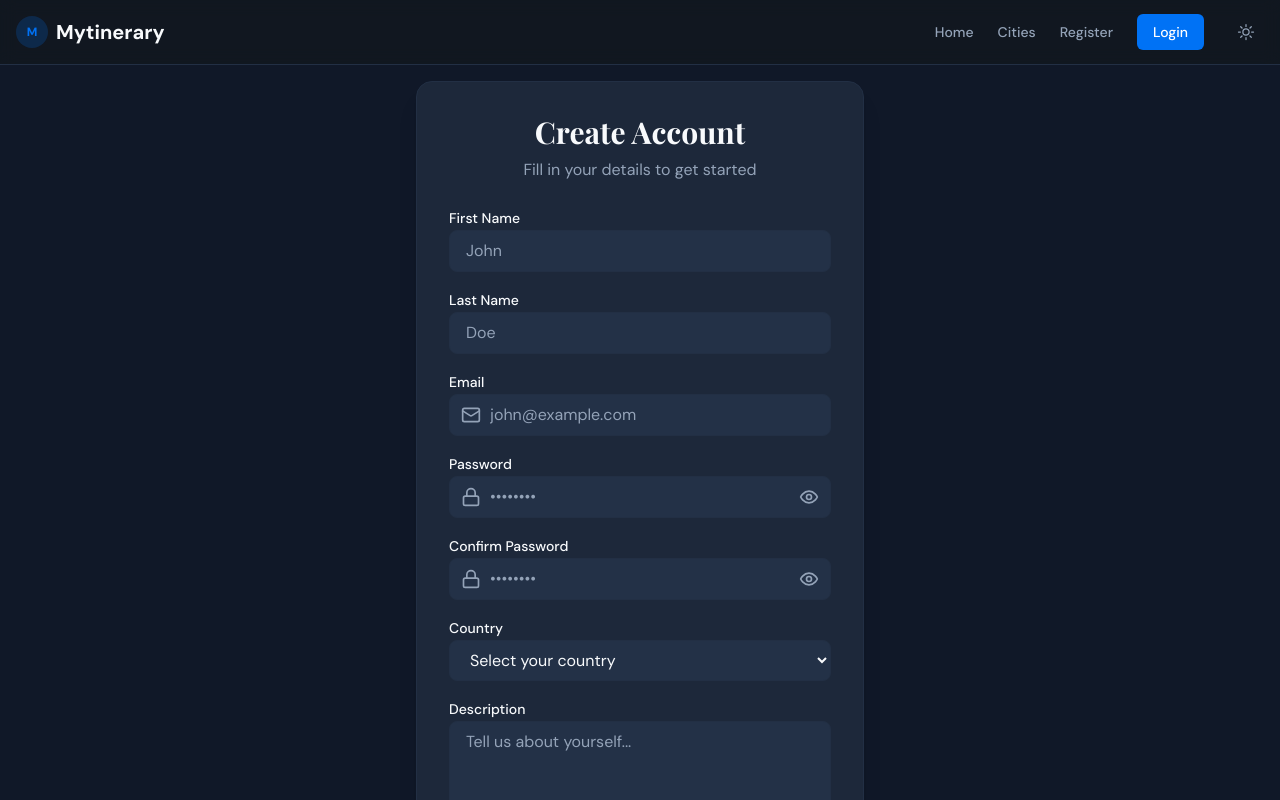
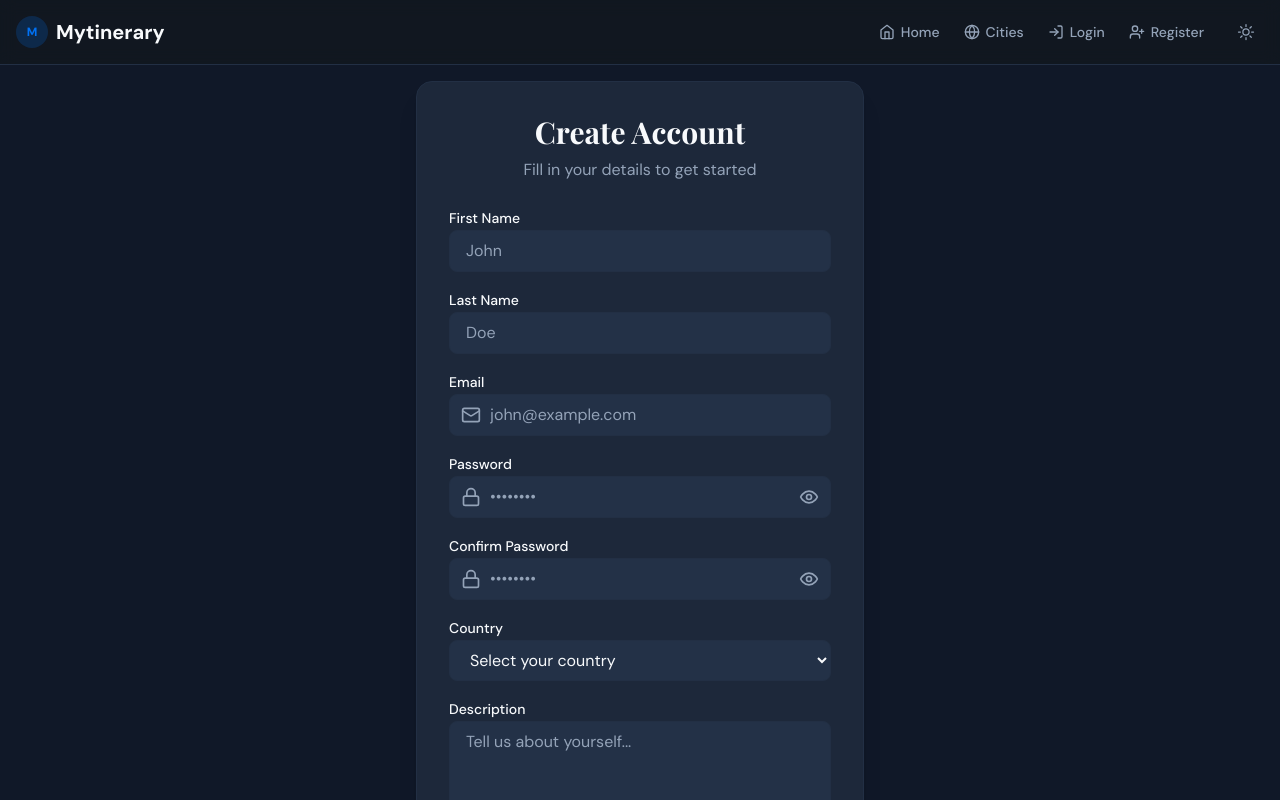
Before and after one commit to NicolasCirulli/mytinerary, a React (Vite) app: page /auth/register in a window 1280 px wide. Shown: the top 800 px of the page. Built offline with nearby package versions, Linux system fonts and the light colour scheme; a web font is replaced by a local one.

Commit message:
feat: navegación condicional en Header según sesión del usuario

```diff
--- a/src/shared/components/Header.tsx
+++ b/src/shared/components/Header.tsx
@@ -1,22 +1,59 @@
-import { useState, useRef, useEffect } from 'react';
-import { createPortal } from 'react-dom';
-import { Link } from 'react-router';
-import { MenuIcon } from '@shared/icons/MenuIcon';
-import { CloseIcon } from '@shared/icons/CloseIcon';
-import { SunIcon } from '@shared/icons/SunIcon';
-import { MoonIcon } from '@shared/icons/MoonIcon';
-import { useTheme } from '@shared/context/useTheme';
+import { useState, useRef, useEffect } from "react";
+import { createPortal } from "react-dom";
+import { Link, useNavigate } from "react-router";
+import { MenuIcon } from "@shared/icons/MenuIcon";
+import { CloseIcon } from "@shared/icons/CloseIcon";
+import { SunIcon } from "@shared/icons/SunIcon";
+import { MoonIcon } from "@shared/icons/MoonIcon";
+import {
+  HomeIcon,
+  GlobeIcon,
+  UserIcon,
+  LogInIcon,
+  UserPlusIcon,
+  LogOutIcon,
+} from "@shared/icons/NavIcons";
+import { useTheme } from "@shared/context/useTheme";
+import { useAuthStore } from "@features/auth/store/auth.store";
 
 export const Header = () => {
   const [isMenuOpen, setIsMenuOpen] = useState(false);
+  const [isProfileMenuOpen, setIsProfileMenuOpen] = useState(false);
   const { theme, setTheme } = useTheme();
+  const navigate = useNavigate();
 
   const toggleButtonRef = useRef<HTMLButtonElement>(null);
   const drawerRef = useRef<HTMLDivElement>(null);
+  const profileMenuRef = useRef<HTMLDivElement>(null);
 
   const toggleMenu = () => setIsMenuOpen(!isMenuOpen);
   const closeMenu = () => setIsMenuOpen(false);
-  const toggleTheme = () => setTheme(theme === 'light' ? 'dark' : 'light');
+  const toggleTheme = () => setTheme(theme === "light" ? "dark" : "light");
+
+  const user = useAuthStore((state) => state.user);
+  const isAuthenticated = useAuthStore((state) => state.isAuthenticated);
+  const logout = useAuthStore((state) => state.logout);
+
+  const handleLogout = () => {
+    logout();
+    setIsProfileMenuOpen(false);
+    navigate("/auth/login");
+  };
+
+  // Close profile dropdown when clicking outside
+  useEffect(() => {
+    const handleClickOutside = (event: MouseEvent) => {
+      if (
+        profileMenuRef.current &&
+        !profileMenuRef.current.contains(event.target as Node)
+      ) {
+        setIsProfileMenuOpen(false);
+      }
+    };
+
+    document.addEventListener("mousedown", handleClickOutside);
+    return () => document.removeEventListener("mousedown", handleClickOutside);
+  }, []);
 
   // Focus trap for mobile drawer (WCAG 2.1.2)
   useEffect(() => {
@@ -25,8 +62,10 @@ export const Header = () => {
     const drawer = drawerRef.current;
     if (!drawer) return;
 
-    const focusableSelector = 'a, button, input, [tabindex]:not([tabindex="-1"])';
-    const focusableElements = drawer.querySelectorAll<HTMLElement>(focusableSelector);
+    const focusableSelector =
+      'a, button, input, [tabindex]:not([tabindex="-1"])';
+    const focusableElements =
+      drawer.querySelectorAll<HTMLElement>(focusableSelector);
     const firstFocusable = focusableElements[0];
     const lastFocusable = focusableElements[focusableElements.length - 1];
 
@@ -35,12 +74,12 @@ export const Header = () => {
     firstFocusable?.focus();
 
     const handleKeyDown = (e: KeyboardEvent) => {
-      if (e.key === 'Escape') {
+      if (e.key === "Escape") {
         setIsMenuOpen(false);
         return;
       }
 
-      if (e.key === 'Tab') {
+      if (e.key === "Tab") {
         if (e.shiftKey) {
           // Shift+Tab: if focus is on first element, go to last
           if (document.activeElement === firstFocusable) {
@@ -57,19 +96,25 @@ export const Header = () => {
       }
     };
 
-    document.addEventListener('keydown', handleKeyDown);
+    document.addEventListener("keydown", handleKeyDown);
 
     return () => {
-      document.removeEventListener('keydown', handleKeyDown);
+      document.removeEventListener("keydown", handleKeyDown);
       // Restore focus to toggle button when drawer closes
       previousFocus?.focus();
     };
   }, [isMenuOpen]);
 
   const navLinks = [
-    { name: 'Home', path: '/' },
-    { name: 'Cities', path: '/cities' },
-    { name: 'Register', path: '/register' },
+    { name: "Home", path: "/", icon: HomeIcon },
+    { name: "Cities", path: "/cities", icon: GlobeIcon },
+  ];
+
+  const authLinks = isAuthenticated
+    ? [{ name: "Profile", path: "/profile", icon: UserIcon }]
+    : [
+        { name: "Login", path: "/auth/login", icon: LogInIcon },
+        { name: "Register", path: "/auth/register", icon: UserPlusIcon },
       ];
 
   return (
@@ -81,7 +126,11 @@ export const Header = () => {
             {/* Placeholder for Logo */}
             <span className="text-xs font-bold text-primary">M</span>
           </div>
-          <Link to="/" className="text-xl font-bold text-foreground" onClick={closeMenu}>
+          <Link
+            to="/"
+            className="text-xl font-bold text-foreground"
+            onClick={closeMenu}
+          >
             Mytinerary
           </Link>
         </div>
@@ -92,18 +141,24 @@ export const Header = () => {
             <Link
               key={link.name}
               to={link.path}
-              className="text-sm font-medium text-muted-foreground transition-colors hover:text-primary"
+              className="flex items-center gap-1.5 text-sm font-medium text-muted-foreground transition-colors hover:text-primary"
             >
+              <link.icon className="h-4 w-4" />
               {link.name}
             </Link>
           ))}
-          {/* Login Link (Desktop) */}
+
+          {!isAuthenticated &&
+            authLinks.map((link) => (
               <Link
-              to="/login"
-              className="rounded-md bg-primary px-4 py-2 text-sm font-medium text-primary-foreground transition-colors hover:bg-primary/90"
+                key={link.name}
+                to={link.path}
+                className="flex items-center gap-1.5 text-sm font-medium text-muted-foreground transition-colors hover:text-primary"
               >
-              Login
+                <link.icon className="h-4 w-4" />
+                {link.name}
               </Link>
+            ))}
 
           {/* Theme Toggle (Desktop) */}
           <button
@@ -111,8 +166,62 @@ export const Header = () => {
             className="p-2 text-muted-foreground hover:text-foreground rounded-md hover:bg-muted transition-colors"
             aria-label="Toggle theme"
           >
-              {theme === 'dark' ? <SunIcon className="h-5 w-5" /> : <MoonIcon className="h-5 w-5" />}
+            {theme === "dark" ? (
+              <SunIcon className="h-5 w-5" />
+            ) : (
+              <MoonIcon className="h-5 w-5" />
+            )}
           </button>
+
+          {/* User Profile Dropdown (Desktop) */}
+          {isAuthenticated && user && (
+            <div className="relative" ref={profileMenuRef}>
+              <button
+                onClick={() => setIsProfileMenuOpen(!isProfileMenuOpen)}
+                className="flex items-center gap-2 focus:outline-none rounded-full ring-offset-background focus:ring-2 focus:ring-ring focus:ring-offset-2"
+                aria-expanded={isProfileMenuOpen}
+                aria-haspopup="true"
+              >
+                <img
+                  src={user.image || "/no-image-stock.png"}
+                  alt={`${user.first_name}'s profile`}
+                  className="h-8 w-8 rounded-full object-cover border border-border"
+                />
+              </button>
+
+              {isProfileMenuOpen && (
+                <div className="absolute right-0 mt-2 w-48 rounded-md shadow-lg bg-card ring-1 ring-black ring-opacity-5 border border-border divide-y divide-border">
+                  <div className="px-4 py-3">
+                    <p className="text-sm text-foreground font-medium truncate">
+                      {user.first_name} {user.last_name}
+                    </p>
+                    <p className="text-xs text-muted-foreground truncate">
+                      {user.email}
+                    </p>
+                  </div>
+                  <div className="py-1">
+                    <Link
+                      to="/profile"
+                      className="flex items-center gap-2 px-4 py-2 text-sm text-foreground hover:bg-muted"
+                      onClick={() => setIsProfileMenuOpen(false)}
+                    >
+                      <UserIcon className="h-4 w-4" />
+                      Profile
+                    </Link>
+                  </div>
+                  <div className="py-1">
+                    <button
+                      onClick={handleLogout}
+                      className="flex items-center gap-2 w-full text-left px-4 py-2 text-sm font-medium border border-transparent hover:border-red-200 text-red-600 hover:bg-red-50 dark:hover:border-red-900/50 dark:text-red-400 dark:hover:bg-red-950/50 transition-colors"
+                    >
+                      <LogOutIcon className="h-4 w-4" />
+                      Logout
+                    </button>
+                  </div>
+                </div>
+              )}
+            </div>
+          )}
         </nav>
 
         <div className="flex items-center gap-2 md:hidden">
@@ -122,18 +231,42 @@ export const Header = () => {
             className="p-2 text-muted-foreground hover:text-foreground rounded-md hover:bg-muted transition-colors"
             aria-label="Toggle theme"
           >
-              {theme === 'dark' ? <SunIcon className="h-5 w-5" /> : <MoonIcon className="h-5 w-5" />}
+            {theme === "dark" ? (
+              <SunIcon className="h-5 w-5" />
+            ) : (
+              <MoonIcon className="h-5 w-5" />
+            )}
           </button>
 
-          {/* Mobile Menu Button */}
+          {/* User Image Button (Mobile - Opens Menu) */}
+          {isAuthenticated && user && (
+            <button
+              onClick={toggleMenu}
+              className="focus:outline-none rounded-full ring-offset-background focus:ring-2 focus:ring-ring focus:ring-offset-2 ml-2"
+            >
+              <img
+                src={user.image || "/no-image-stock.png"}
+                alt={`${user.first_name}'s profile`}
+                className="h-8 w-8 rounded-full object-cover border border-border"
+              />
+            </button>
+          )}
+
+          {/* Mobile Menu Button (Hamburger) */}
+          {(!isAuthenticated || !user) && (
             <button
               ref={toggleButtonRef}
               className="p-2 text-foreground hover:bg-muted rounded-md"
               onClick={toggleMenu}
               aria-label="Toggle menu"
             >
-            {isMenuOpen ? <CloseIcon className="h-6 w-6" /> : <MenuIcon className="h-6 w-6" />}
+              {isMenuOpen ? (
+                <CloseIcon className="h-6 w-6" />
+              ) : (
+                <MenuIcon className="h-6 w-6" />
+              )}
             </button>
+          )}
         </div>
       </div>
 
@@ -155,40 +288,85 @@ export const Header = () => {
             role="dialog"
             aria-modal={isMenuOpen}
             aria-label="Navigation menu"
-            className={`fixed inset-y-0 right-0 z-50 w-64 transform bg-card border-r border-border p-6 shadow-lg transition-transform duration-300 ease-in-out md:hidden ${
-              isMenuOpen ? 'translate-x-0' : 'translate-x-full'
+            className={`fixed inset-y-0 right-0 z-50 w-64 transform bg-card border-r border-border p-6 shadow-lg transition-transform duration-300 ease-in-out md:hidden flex flex-col ${
+              isMenuOpen ? "translate-x-0" : "translate-x-full"
             }`}
           >
-            <div className="flex flex-col gap-6">
+            <div className="flex flex-col gap-6 flex-1">
               <div className="flex items-center justify-between">
                 <span className="text-lg font-bold text-foreground">Menu</span>
-                <button onClick={closeMenu} className="p-2 text-muted-foreground hover:text-foreground">
+                <button
+                  onClick={closeMenu}
+                  className="p-2 text-muted-foreground hover:text-foreground"
+                >
                   <CloseIcon className="h-5 w-5" />
                 </button>
               </div>
+
+              {isAuthenticated && user && (
+                <div className="flex items-center gap-3 pb-4 border-b border-border">
+                  <img
+                    src={user.image || "/no-image-stock.png"}
+                    alt="Profile"
+                    className="h-10 w-10 rounded-full object-cover border border-border"
+                  />
+                  <div className="flex flex-col">
+                    <span className="text-sm font-medium text-foreground">
+                      {user.first_name} {user.last_name}
+                    </span>
+                    <span className="text-xs text-muted-foreground truncate max-w-[160px]">
+                      {user.email}
+                    </span>
+                  </div>
+                </div>
+              )}
+
               <nav className="flex flex-col gap-4">
                 {navLinks.map((link) => (
                   <Link
                     key={link.name}
                     to={link.path}
-                    className="text-base font-medium text-foreground hover:text-primary"
+                    className="flex items-center gap-3 text-base font-medium text-foreground hover:text-primary"
                     onClick={closeMenu}
                   >
+                    <link.icon className="h-5 w-5 text-muted-foreground" />
                     {link.name}
                   </Link>
                 ))}
+
+                <div className="my-2 border-t border-border" />
+
+                {authLinks.map((link) => (
                   <Link
-                    to="/login"
-                    className="text-base font-medium text-foreground hover:text-primary"
+                    key={link.name}
+                    to={link.path}
+                    className="flex items-center gap-3 text-base font-medium text-foreground hover:text-primary"
                     onClick={closeMenu}
                   >
-                    Login
+                    <link.icon className="h-5 w-5 text-muted-foreground" />
+                    {link.name}
                   </Link>
+                ))}
               </nav>
             </div>
+
+            {isAuthenticated && (
+              <div className="mt-auto pt-4 border-t border-border">
+                <button
+                  onClick={() => {
+                    handleLogout();
+                    closeMenu();
+                  }}
+                  className="w-full flex items-center justify-center gap-2 py-2 text-sm font-medium rounded-md border border-red-200 text-red-600 hover:bg-red-50 dark:border-red-900/50 dark:text-red-400 dark:hover:bg-red-950/50 transition-colors"
+                >
+                  <LogOutIcon className="h-4 w-4" />
+                  Logout
+                </button>
+              </div>
+            )}
           </div>
         </>,
-        document.body
+        document.body,
       )}
     </header>
   );
--- /dev/null
+++ b/src/shared/icons/NavIcons.tsx
@@ -0,0 +1,112 @@
+export const HomeIcon = ({ className }: { className?: string }) => (
+  <svg
+    xmlns="http://www.w3.org/2000/svg"
+    width="24"
+    height="24"
+    viewBox="0 0 24 24"
+    fill="none"
+    stroke="currentColor"
+    strokeWidth="2"
+    strokeLinecap="round"
+    strokeLinejoin="round"
+    className={className}
+  >
+    <path d="m3 9 9-7 9 7v11a2 2 0 0 1-2 2H5a2 2 0 0 1-2-2z" />
+    <polyline points="9 22 9 12 15 12 15 22" />
+  </svg>
+);
+
+export const GlobeIcon = ({ className }: { className?: string }) => (
+  <svg
+    xmlns="http://www.w3.org/2000/svg"
+    width="24"
+    height="24"
+    viewBox="0 0 24 24"
+    fill="none"
+    stroke="currentColor"
+    strokeWidth="2"
+    strokeLinecap="round"
+    strokeLinejoin="round"
+    className={className}
+  >
+    <circle cx="12" cy="12" r="10" />
+    <path d="M12 2a14.5 14.5 0 0 0 0 20 14.5 14.5 0 0 0 0-20" />
+    <path d="M2 12h20" />
+  </svg>
+);
+
+export const UserIcon = ({ className }: { className?: string }) => (
+  <svg
+    xmlns="http://www.w3.org/2000/svg"
+    width="24"
+    height="24"
+    viewBox="0 0 24 24"
+    fill="none"
+    stroke="currentColor"
+    strokeWidth="2"
+    strokeLinecap="round"
+    strokeLinejoin="round"
+    className={className}
+  >
+    <path d="M19 21v-2a4 4 0 0 0-4-4H9a4 4 0 0 0-4 4v2" />
+    <circle cx="12" cy="7" r="4" />
+  </svg>
+);
+
+export const LogInIcon = ({ className }: { className?: string }) => (
+  <svg
+    xmlns="http://www.w3.org/2000/svg"
+    width="24"
+    height="24"
+    viewBox="0 0 24 24"
+    fill="none"
+    stroke="currentColor"
+    strokeWidth="2"
+    strokeLinecap="round"
+    strokeLinejoin="round"
+    className={className}
+  >
+    <path d="M15 3h4a2 2 0 0 1 2 2v14a2 2 0 0 1-2 2h-4" />
+    <polyline points="10 17 15 12 10 7" />
+    <line x1="15" x2="3" y1="12" y2="12" />
+  </svg>
+);
+
+export const UserPlusIcon = ({ className }: { className?: string }) => (
+  <svg
+    xmlns="http://www.w3.org/2000/svg"
+    width="24"
+    height="24"
+    viewBox="0 0 24 24"
+    fill="none"
+    stroke="currentColor"
+    strokeWidth="2"
+    strokeLinecap="round"
+    strokeLinejoin="round"
+    className={className}
+  >
+    <path d="M16 21v-2a4 4 0 0 0-4-4H6a4 4 0 0 0-4 4v2" />
+    <circle cx="9" cy="7" r="4" />
+    <line x1="19" x2="19" y1="8" y2="14" />
+    <line x1="22" x2="16" y1="11" y2="11" />
+  </svg>
+);
+
+export const LogOutIcon = ({ className }: { className?: string }) => (
+  <svg
+    xmlns="http://www.w3.org/2000/svg"
+    width="24"
+    height="24"
+    viewBox="0 0 24 24"
+    fill="none"
+    stroke="currentColor"
+    strokeWidth="2"
+    strokeLinecap="round"
+    strokeLinejoin="round"
+    className={className}
+  >
+    <path d="M9 21H5a2 2 0 0 1-2-2V5a2 2 0 0 1 2-2h4" />
+    <polyline points="16 17 21 12 16 7" />
+    <line x1="21" x2="9" y1="12" y2="12" />
+  </svg>
+);
```
Lines whose indentation alone changed are shown as unchanged.
